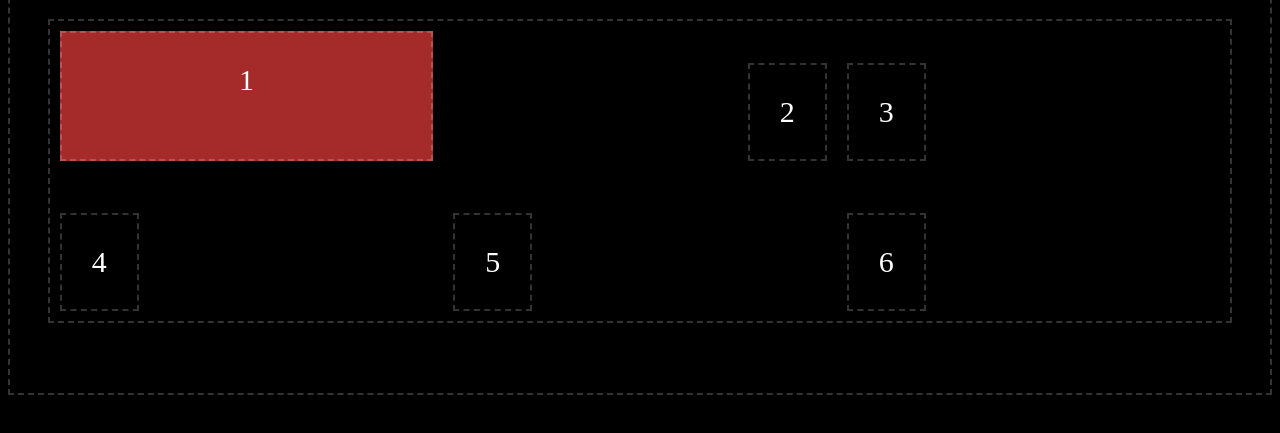
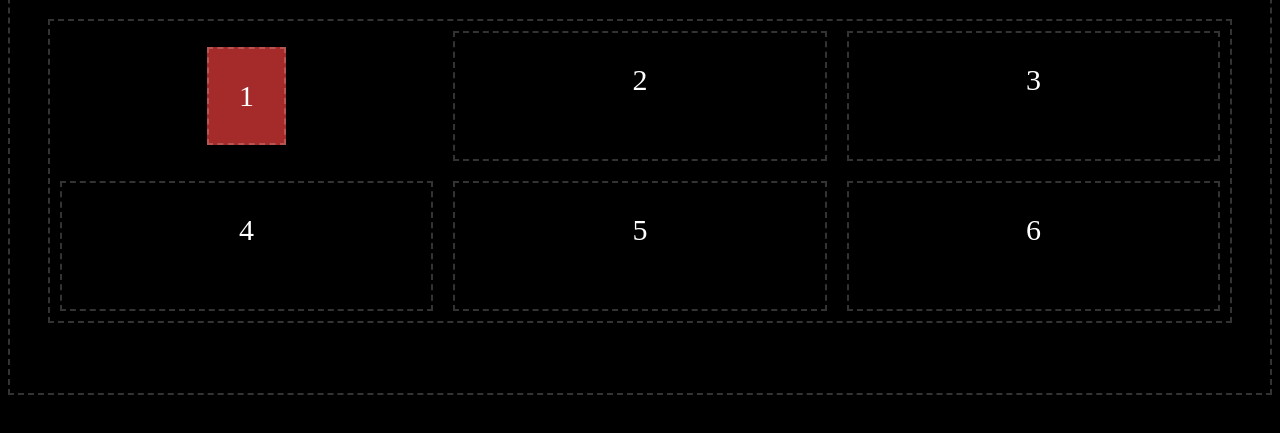
Before and after one commit to Vlada-WoodyChick/FreeLansLifeStyle, a website built with Vite: page Grid-Layout/index.html in a window 1280 px wide. Shown: the part 101-534 px from the top of the page. Built offline with nearby package versions, Linux system fonts and the light colour scheme.

Commit message:
margin auto

```diff
--- a/Grid-Layout/style.css
+++ b/Grid-Layout/style.css
@@ -25,8 +25,7 @@ body, html{
     grid-template-rows: [start] 150px [row2] 150px [row-end];
     grid-template-columns: [start] 1fr [col2] 1fr [col3] 1fr [col-end];
     border: 2px dashed rgba(255, 255, 255, 0.2);
-    justify-items: start;
-    align-items: end;
+
 }
 
 .grid__item {
@@ -41,12 +40,10 @@ body, html{
     grid-column: 1/3; */
     background:  brown;
     /* color: ; */
-    align-self: stretch;
-    justify-self: stretch;
+    margin: auto;
 }
 .grid__item_2 {
-    align-self: end;
-    justify-self: end;
+
 }
 .grid__item_3 {
 }
```
